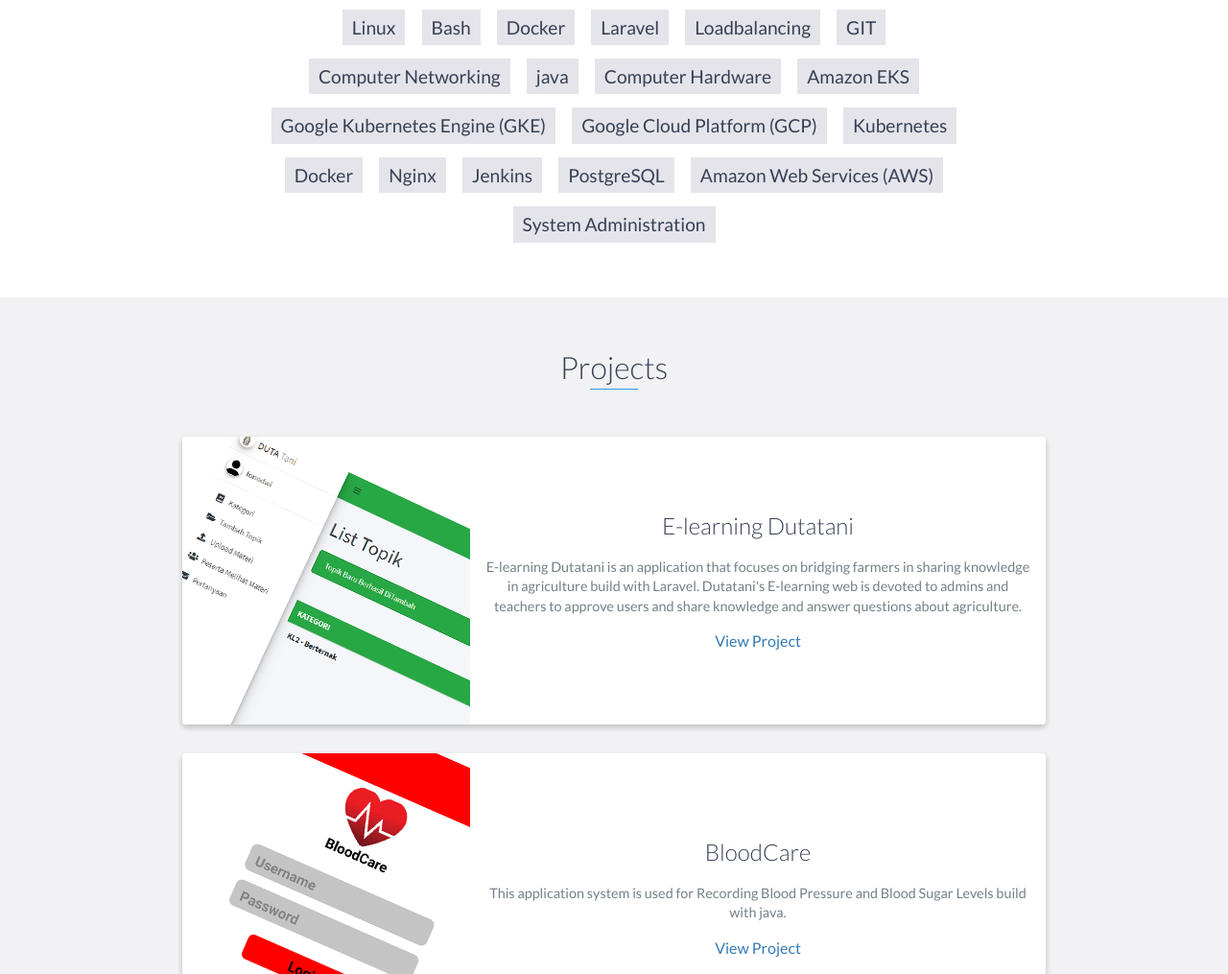
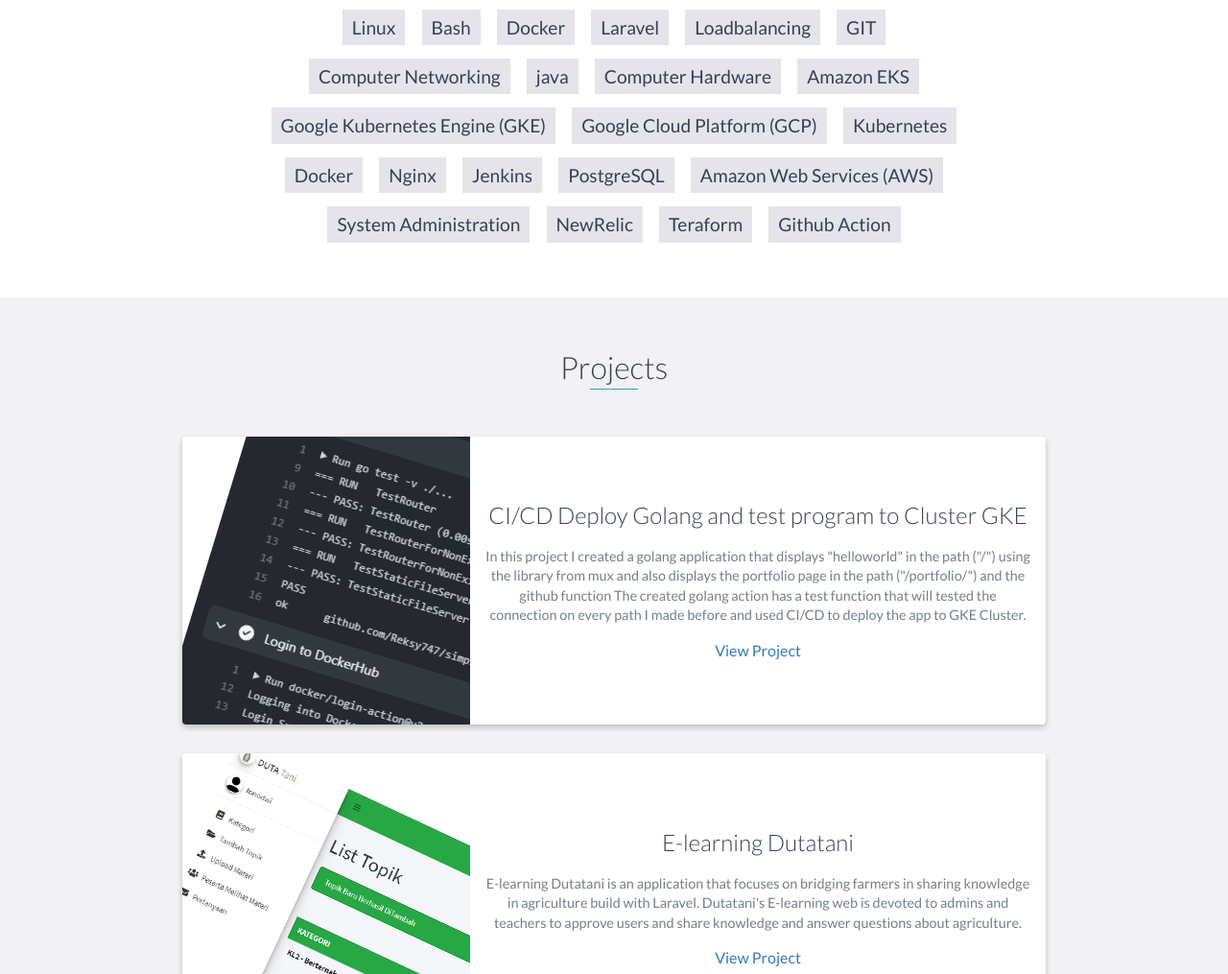
Before and after one commit to Reksy747/Reksy747.github.io, a website: page index.html in a window 1280 px wide. Shown: the part 3441-4456 px from the top of the page at 96% size. Drawn offline with nearby package versions, Linux system fonts and the light colour scheme.

Commit message:
add new project

```diff
--- a/index.html
+++ b/index.html
@@ -255,6 +255,10 @@
             <li>PostgreSQL</li>
             <li> Amazon Web Services (AWS)</li>
             <li>System Administration</li>
+            <li>NewRelic</li>
+            <li>Teraform</li>
+            <li>Github Action</li>
+
 
         </ul>
     </div>
@@ -264,6 +268,21 @@
         <h2 class="heading">Projects</h2>
         <div class="container">
             <div class="row">
+                <div class="project shadow-large">
+                    <div class="project-image">
+                        <img src="images/cicdproject.png" />
+                    </div>
+                    <!-- End .project-image -->
+                    <div class="project-info">
+                        <h3>CI/CD Deploy Golang and test program to Cluster GKE
+                        </h3>
+                        <p>
+                            In this project I created a golang application that displays "helloworld" in the path ("/") using the library from mux and also displays the portfolio page in the path ("/portfolio/") and the github function The created golang action has a test function that will tested the connection on every path I made before and used CI/CD to deploy the app to GKE Cluster.
+                        </p>
+                        <a href="https://github.com/Reksy747/CI-CD-Deploy-Golang-to-Cluster-GKE">View Project</a>
+                    </div>
+                    <!-- End .project-info -->
+                </div>
                 <div class="project shadow-large">
                     <div class="project-image">
                         <img src="images/project.png" />
@@ -276,7 +295,7 @@
                             in agriculture build with Laravel. Dutatani's E-learning web is devoted to admins and
                             teachers to approve users and share knowledge and answer questions about agriculture.
                         </p>
-                        <a href="https://dutatani.fti.ukdw.ac.id/">View Project</a>
+                        <a href="https://github.com/Reksy747/dutani">View Project</a>
                     </div>
                     <!-- End .project-info -->
                 </div>
@@ -296,6 +315,7 @@
                     </div>
                     <!-- End .project-info -->
                 </div>
+
             </div>
         </div>
     </div>
```
Also changed, not shown: images/cicdproject.png (added), images/deploy.JPG (added).
